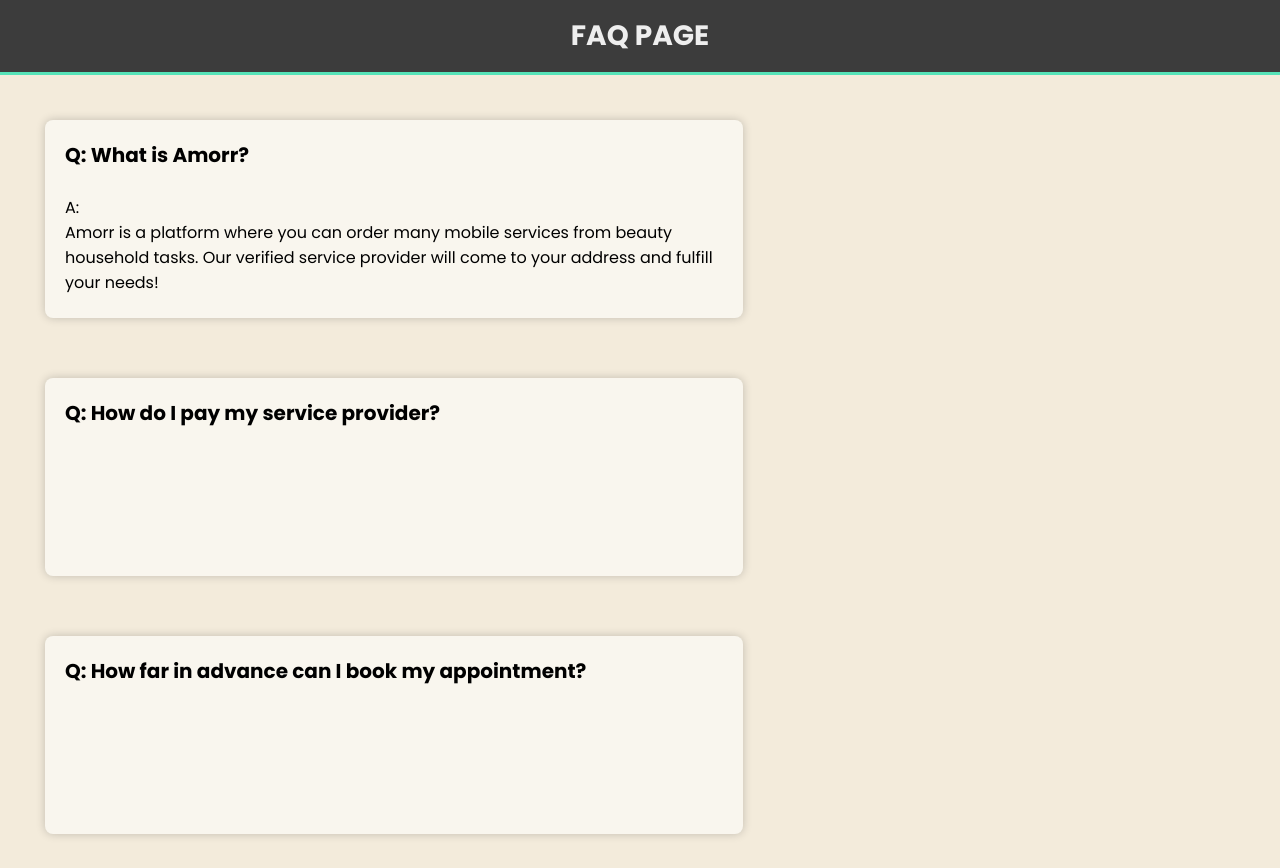
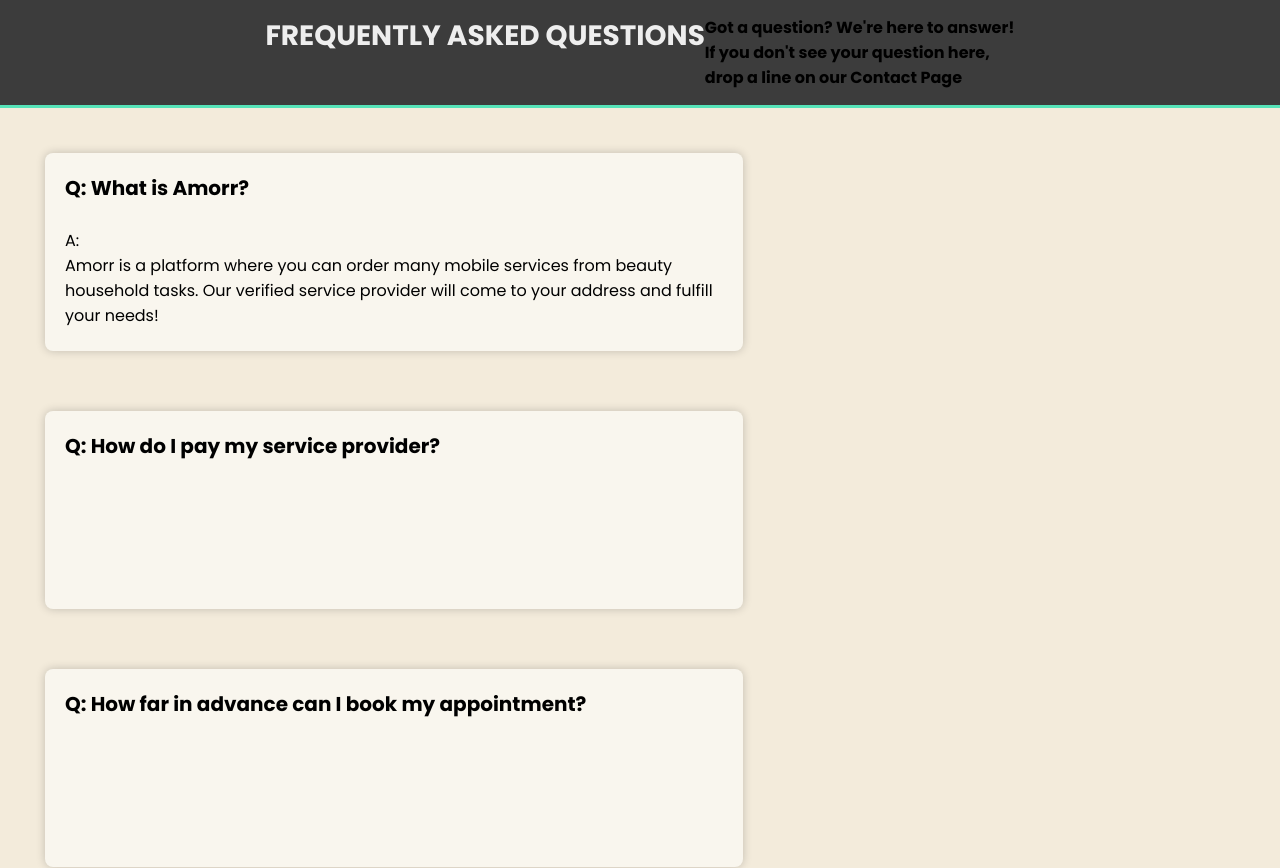
Before and after one commit to serhatgktp/amorr, a React (Create React App) app in the folder frontend/: page / in a window 1280 px wide. Shown: the top 868 px of the page. Built offline with nearby package versions, Linux system fonts and the light colour scheme.

Commit message:
Changed the header of the FAQ page

```diff
--- a/frontend/src/Header.js
+++ b/frontend/src/Header.js
@@ -4,7 +4,12 @@ function Header () {
 	return (
 
 
-        <header><h1>FAQ Page</h1>
+        <header><h1>Frequently Asked Questions</h1>
+		<div className="verticalLine"></div>
+		<h4>Got a question? We're here to answer!<br/>
+			If you don't see your question here,<br/>
+			drop a line on our Contact Page
+		</h4>
 		</header>
 	)
 }
```
